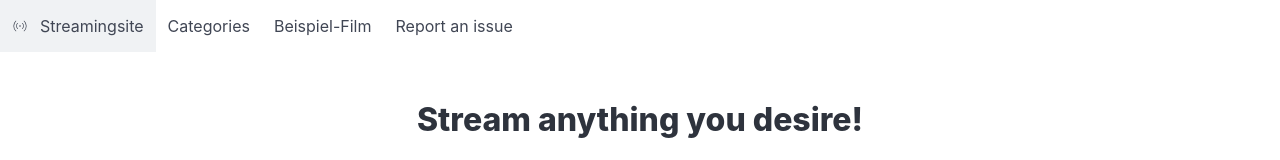
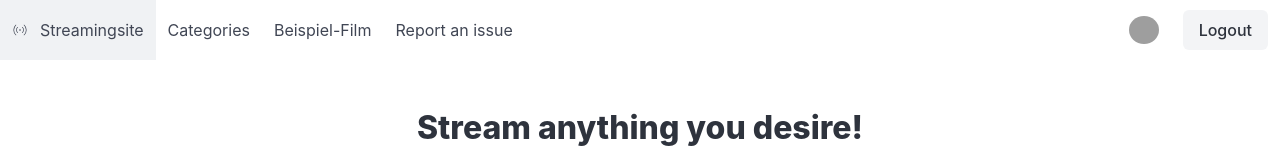
Before and after one commit to miguellllllllllllllllll/Streamingsite, a React (Vite) app: page /homepage in a window 1280 px wide. Shown: the top 160 px of the page. Built offline with nearby package versions, Linux system fonts and the light colour scheme; sample sign-in values are in the browser's storage; grey boxes are pictures that could not be loaded.

Commit message:
logout button and pfp

```diff
--- a/src/App.jsx
+++ b/src/App.jsx
@@ -38,7 +38,10 @@ function App() {
 
   return (
     <BrowserRouter>
-      {isAuthenticated && <Navbar onLogout={handleLogout} />}
+      {isAuthenticated && (
+  <Navbar isAuthenticated={isAuthenticated} onLogout={handleLogout} />
+)}
+
       <Routes>
         <Route
           path="/login"
--- a/src/Navbar.jsx
+++ b/src/Navbar.jsx
@@ -1,12 +1,18 @@
 import { useState } from "react";
 import { CiStreamOn } from "react-icons/ci";
-import { Link } from "react-router-dom"; // WICHTIG: Link importieren!
+import { Link, useNavigate } from "react-router-dom";
 
-function Navbar() {
+function Navbar({ isAuthenticated, onLogout }) {
   const [isActive, setIsActive] = useState(false);
+  const navigate = useNavigate();
 
   const handleBurgerClick = () => {
     setIsActive(!isActive);
+  };
+
+  const handleLogoutClick = () => {
+    onLogout();
+    navigate("/login");
   };
 
   return (
@@ -37,12 +43,33 @@ function Navbar() {
           </Link>
           <Link className="navbar-item" to="/movie/550">
             Beispiel-Film
-          </Link>{" "}
-          {/* Beispiel-Film (Fight Club) */}
+          </Link>
           <Link className="navbar-item" to="/report">
             Report an issue
-          </Link>{" "}
-          {/* Beispiel-Serie (Game of Thrones) */}
+          </Link>
+        </div>
+
+        <div className="navbar-end">
+          <div className="navbar-item">
+            {isAuthenticated ? (
+              <div className="buttons">
+                <span className="navbar-item">
+                  <img
+                    src="https://www.gravatar.com/avatar/00000000000000000000000000000000?d=mp&f=y"
+                    alt="Profile"
+                    style={{ borderRadius: "50%", width: "30px", height: "30px" }}
+                  />
+                </span>
+                <button className="button is-light" onClick={handleLogoutClick}>
+                  Logout
+                </button>
+              </div>
+            ) : (
+              <Link className="button is-primary" to="/login">
+                Login
+              </Link>
+            )}
+          </div>
         </div>
       </div>
     </nav>
```
